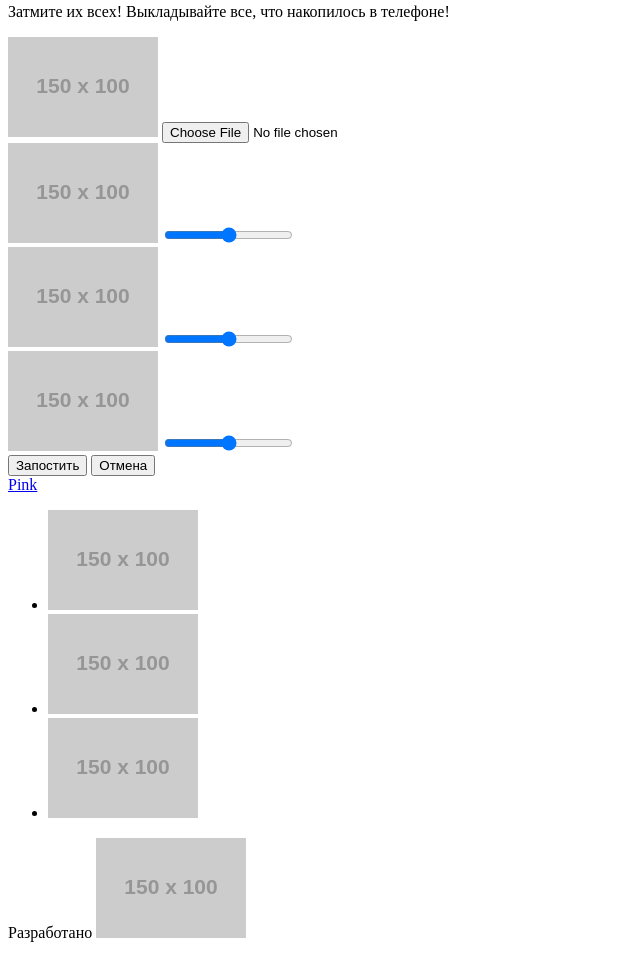
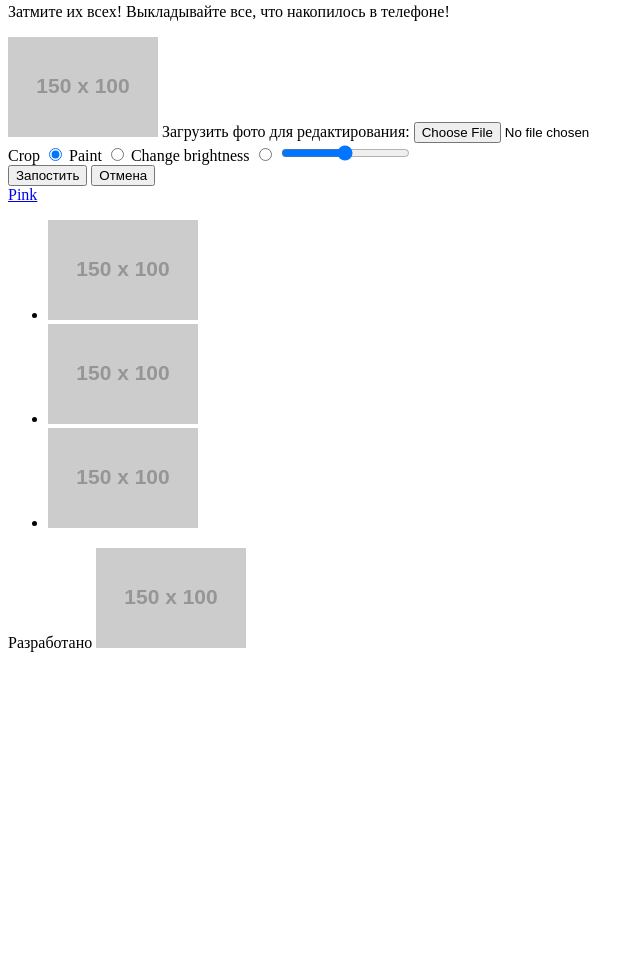
Before and after one commit to dimovs/424167-pink, a website: page source/photo.html in a window 1280 px wide. Shown: the part 1814-2772 px from the top of the page, without its empty margins (0-644 px from the left). After the commit the page ends 2482 px from the top, so only its background shows below. Drawn offline with Linux system fonts and the light colour scheme; placeholder pictures from the web are drawn by us.

Commit message:
Исправляет замечания по верстке photo.html
*удаляет сслылку на photo.html
*добавляет ccskre на for,.html
*уточняет блок редактирования фото
*добавляет атрибут alt для иконок соц. сетей
*удаляет тэг span в блоке copyright

```diff
--- a/source/photo.html
+++ b/source/photo.html
@@ -14,10 +14,10 @@
             <a class="menu__link" href="index.html">Главная</a>
           </li>
           <li class="menu__item">
-            <a class="menu__link" href="photo.html">Фотографии</a>
+            <a class="menu__link">Фотографии</a>
           </li>
           <li class="menu__item">
-            <a class="menu__link">Конкурс</a>
+            <a class="menu__link href="form.html">Конкурс</a>
           </li>
           <li class="menu__item">
             <a class="menu__link" href="#">HTML Academy</a>
@@ -152,32 +152,28 @@
             </blockquote>
           </li>
         </ul>
-        <div class="publish page-main__bottom">
-          <p class="publish__title">
-            Затмите их всех! Выкладывайте все, что накопилось в телефоне!
-          </p>
-          <form class="customise">
+        <div class="page-main__publish">
+          <form class="customise" method="post" action="https://echo.htmlacademy.ru">
+            <p class="customise__title">
+              Затмите их всех! Выкладывайте все, что накопилось в телефоне!
+            </p>
             <div class="customise__pic">
               <img src="http://placehold.it/150x100">
-              <input type="file">
+              <label class="hidden" for="pic">Загрузить фото для редактирования: </label>
+              <input id="pic" type="file">
             </div>
             <div class="customise__constructor">
-              <div class="customise__crop">
-                <img class="customise__icon customise__icon--active" src="http://placehold.it/150x100">
-                <input type="range">
-              </div>
-              <div>
-                <img class="customise__paint" src="http://placehold.it/150x100">
-                <input type="range">
-              </div>
-              <div>
-                <img class="customise__bright" src="http://placehold.it/150x100">
-                <input type="range">
-              </div>
-              <div>
-                <button сlass="btn public btn--active" type="submit">Запостить</button>
-                <button class="btn cancel btn--disabled"type="button">Отмена</button>
-              </div>
+              <label class="hidden" for="crop">Crop</label>
+              <input id="crop" type="radio" name="toggle" value="crop" checked>
+              <label class="hidden" for="paint">Paint</label>
+              <input id="paint" type="radio" name="toggle" value="paint">
+              <label class="hidden" for="brightness">Change brightness</label>
+              <input id="brightness" type="radio" name="toggle" value="brightness">
+              <input type="range">
+            </div>
+            <div class="customise__publish">
+              <button сlass="btn public btn--active" type="submit">Запостить</button>
+              <button class="btn cancel btn--disabled" type="button">Отмена</button>
             </div>
           </form>
         </div>
@@ -188,22 +184,22 @@
       <ul class="social-links page-footer__social">
         <li>
           <a class="social-links__link" href="#">
-            <img src="http://placehold.it/150x100">
+            <img src="http://placehold.it/150x100" alt="Наш Твиттер">
           </a>
         </li>
         <li>
           <a class="social-links__link" href="#">
-            <img src="http://placehold.it/150x100">
+            <img src="http://placehold.it/150x100" alt="Наш Facebook">
           </a>
         </li>
         <li>
           <a class="social-links__link" href="#">
-            <img src="http://placehold.it/150x100">
+            <img src="http://placehold.it/150x100" alt="Наш канал на YouTube">
           </a>
         </li>
       </ul>
       <p class="copyright page-footer__bottom">
-        <span class="copyright__text">Разработано</span>
+        Разработано
         <a class="copyright__link" href="https://htmlacademy.ru/intensive/adaptive" target="_blank">
           <img class="copyright__icon" src="http://placehold.it/150x100">
         </a>
```
